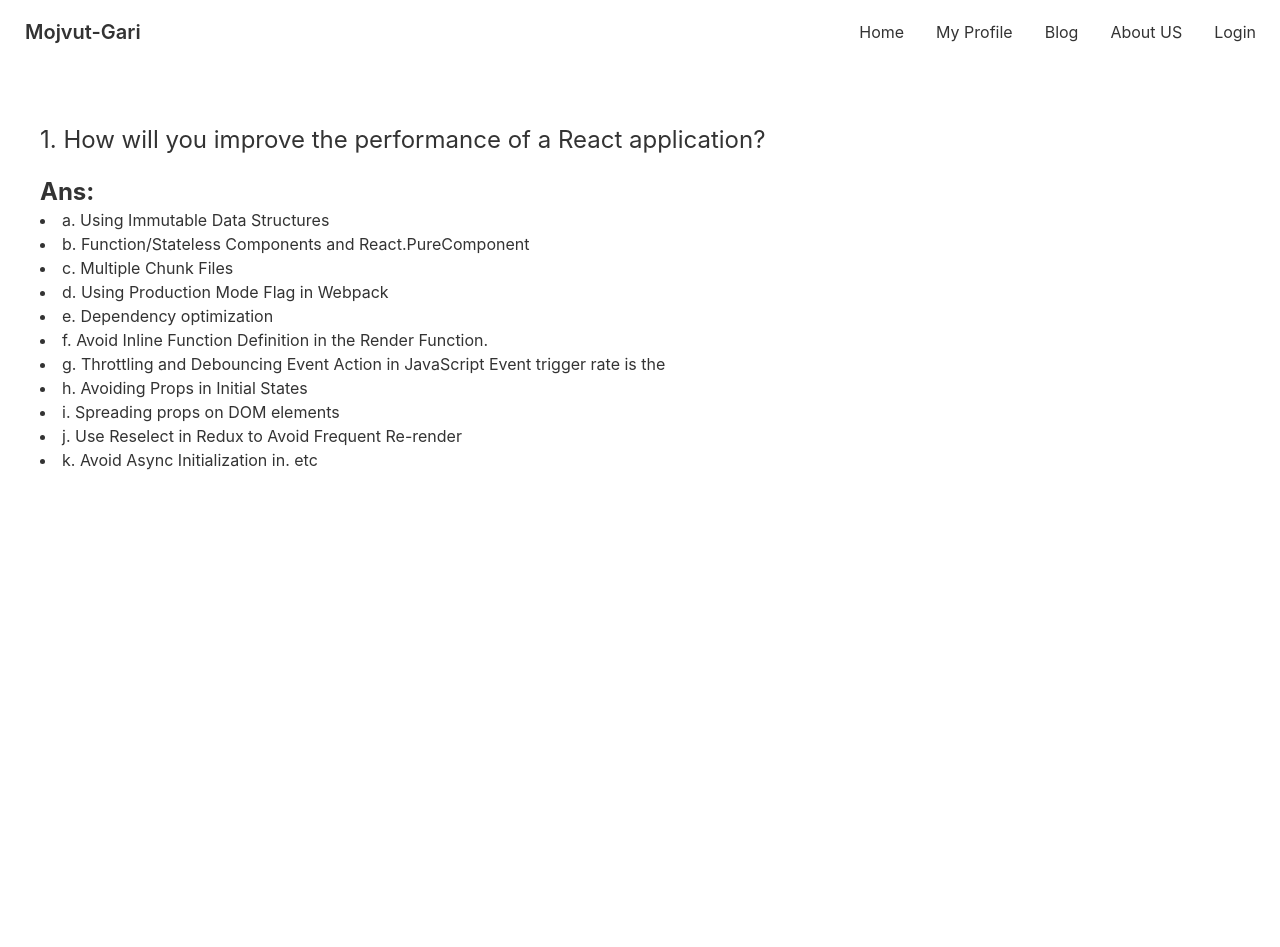
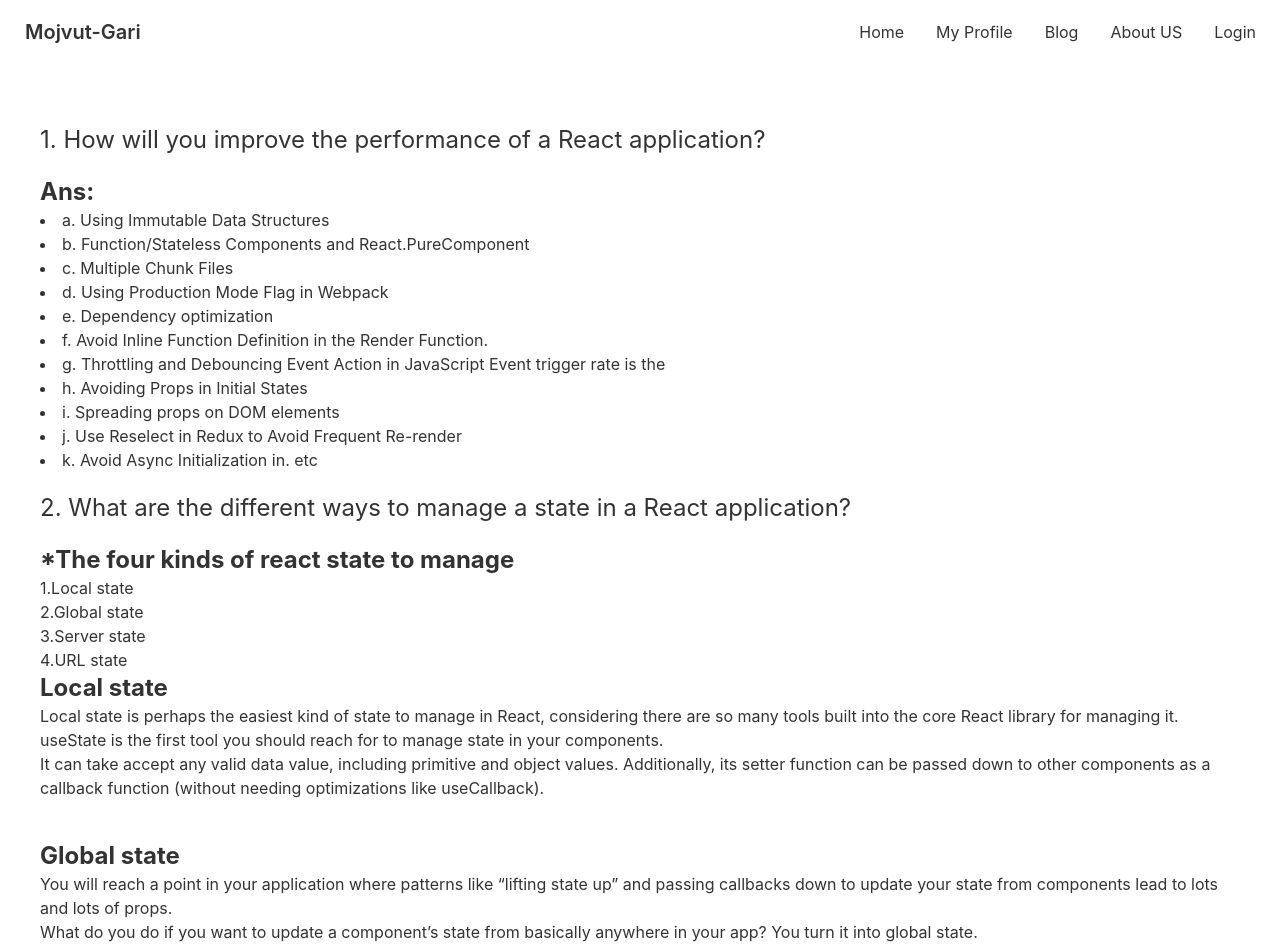
Before and after one commit to Antar-Chakrabarti/manufacturer-client-side, a React (Create React App) app: page /blog in a window 1280 px wide. Shown: the top 947 px of the page. Before the commit the page ends 800 px from the top, so only its background shows below. Built offline with nearby package versions, Linux system fonts and the light colour scheme; no server answers.

Commit message:
some quetion added

```diff
--- a/src/pages/blog/Blog.js
+++ b/src/pages/blog/Blog.js
@@ -21,6 +21,26 @@ const Blog = () => {
                     <li>k.  Avoid Async Initialization in. etc</li>
                 </div>
             </div>
+            <div className=''>
+                <h2 className="text-2xl my-5">2. What are the different ways to manage a state in a React application?</h2>
+                <div>
+                    <p className='text-2xl font-bold'>*The four kinds of react state to manage</p>
+                    <ol type='a'>
+                        <li>1.Local state</li>
+                        <li>2.Global state</li>
+                        <li>3.Server state</li>
+                        <li>4.URL state</li>
+                    </ol>
+                    <p className='text-2xl font-bold'>Local state</p>
+                    <p>Local state is perhaps the easiest kind of state to manage in React, considering there are so many tools built into the core React library for managing it.</p>
+                    <p>useState is the first tool you should reach for to manage state in your components.</p>
+                    <p>It can take accept any valid data value, including primitive and object values. Additionally, its setter function can be passed down to other components as a callback function (without needing optimizations like useCallback).</p>
+                    <p className='text-2xl font-bold mt-10'>Global state</p>
+                    <p>You will reach a point in your application where patterns like “lifting state up” and passing callbacks down to update your state from components lead to lots and lots of props.</p>
+                    <p>What do you do if you want to update a component’s state from basically anywhere in your app? You turn it into global state.</p>
+                    <p>To manage it, however, you should opt for a third-party solution. Many developers are inclined to use built-in React features like the Context API to manage their state.</p>
+                </div>
+            </div>
         </div>
     );
 };
--- a/src/pages/dashboard/MyOrders.js
+++ b/src/pages/dashboard/MyOrders.js
@@ -1,6 +1,19 @@
 import React from 'react';
+import { useAuthState } from 'react-firebase-hooks/auth';
+import auth from '../../firebase.init';
 
 const MyOrders = () => {
+    const [user, loading, error] = useAuthState(auth);
+    const email = user.email;
+    fetch('http://localhost:5000/place-order',{
+        method: 'GET',
+        headers: {
+            'authorization': `Bearer ${localStorage.getItem('accessToken')}`
+        },
+        body: JSON.stringify(email)
+    })
+    .then(res => res.json())
+    .then(data => console.log(data))
     return (
         <div>
             <h2>My Orders</h2>
```
Also changed, not shown: src/pages/dashboard/Allusers.js (added).
